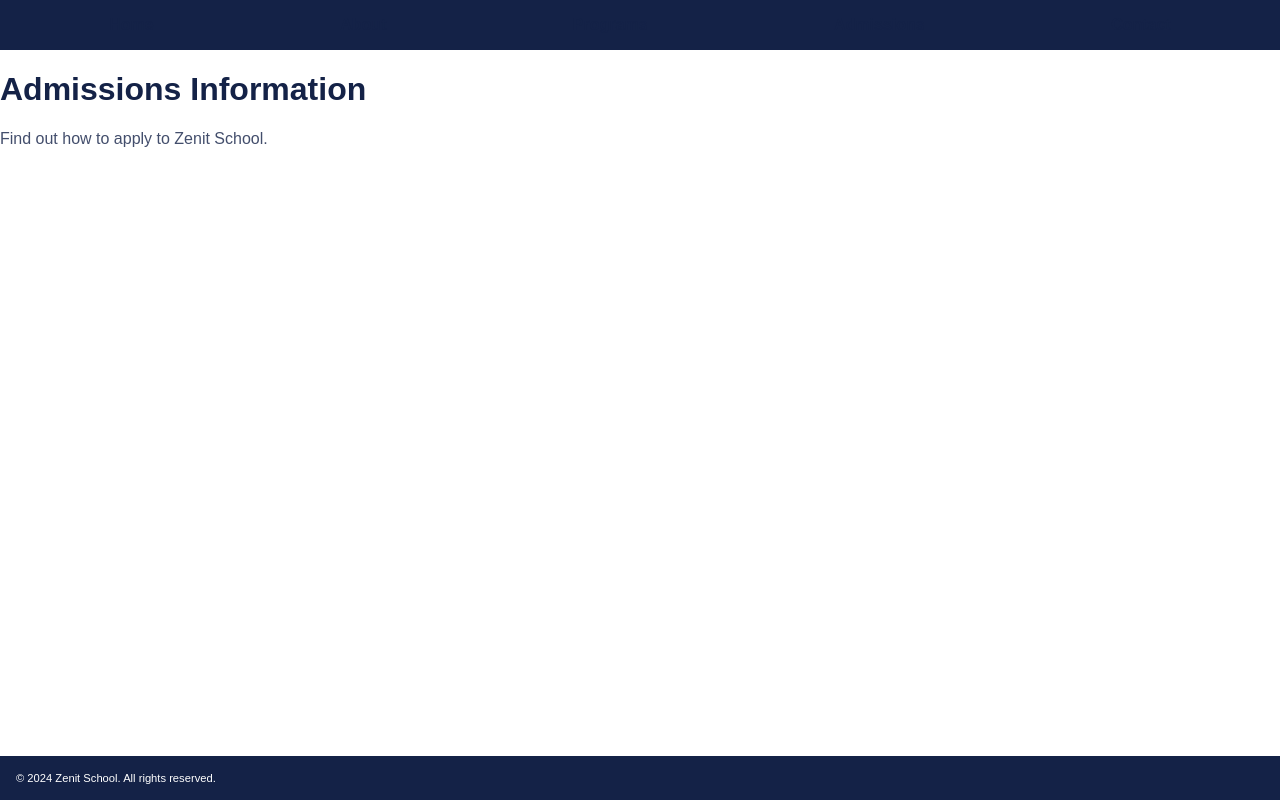
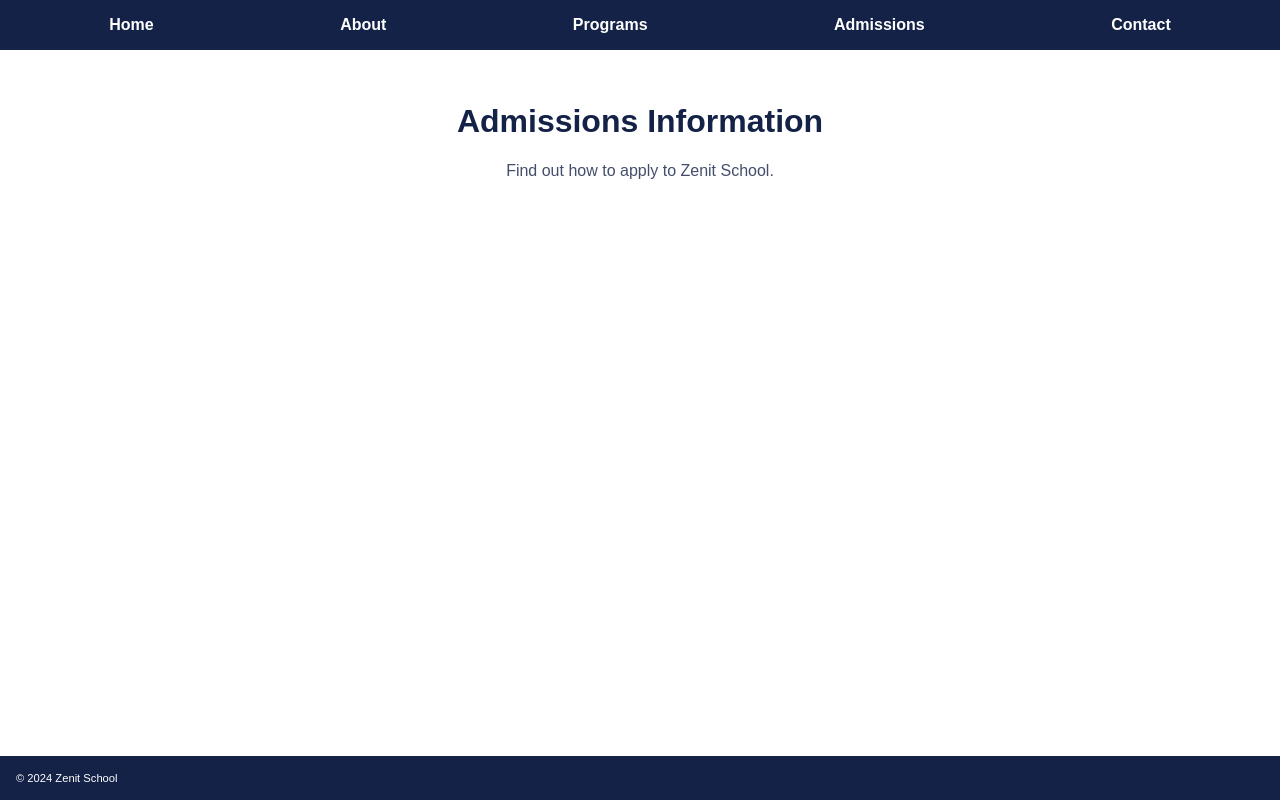
Before and after one commit to lisadeshishku/Zenit-School-, a React (Create React App) app: page /admissions in a window 1280 px wide. Built offline with nearby package versions, Linux system fonts and the light colour scheme.

Commit message:
style changes

```diff
--- a/src/components/Footer.js
+++ b/src/components/Footer.js
@@ -4,7 +4,7 @@
 const Footer = () => {
   return (
     <footer>
-      <p>© 2024 Zenit School. All rights reserved.</p>
+      <p>© 2024 Zenit School</p>
     </footer>
   );
 };
--- a/src/pages/About.js
+++ b/src/pages/About.js
@@ -1,8 +1,9 @@
 import React from 'react';
+import '../styles/About.css'; // Import the CSS file
 
 const About = () => {
   return (
-    <div>
+    <div className="about-container">
       <h1>About Zenit School</h1>
       <p>Learn more about our history and mission.</p>
     </div>
--- a/src/pages/Admissions.js
+++ b/src/pages/Admissions.js
@@ -1,8 +1,9 @@
 import React from 'react';
+import '../styles/Admissions.css'; // Import the CSS file
 
 const Admissions = () => {
   return (
-    <div>
+    <div className="admissions-container">
       <h1>Admissions Information</h1>
       <p>Find out how to apply to Zenit School.</p>
     </div>
--- a/src/pages/Contact.js
+++ b/src/pages/Contact.js
@@ -1,8 +1,9 @@
 import React from 'react';
+import '../styles/Contact.css'; // Import the CSS file
 
 const Contact = () => {
   return (
-    <div>
+    <div className="contact-container">
       <h1>Contact Us</h1>
       <p>Reach out to Zenit School for more information.</p>
     </div>
--- a/src/pages/Programs.js
+++ b/src/pages/Programs.js
@@ -1,8 +1,9 @@
 import React from 'react';
+import '../styles/Programs.css'; // Import the CSS file
 
 const Programs = () => {
   return (
-    <div>
+    <div className="programs-container">
       <h1>Our Programs</h1>
       <p>Discover the range of educational programs we offer.</p>
     </div>
--- /dev/null
+++ b/src/styles/About.css
@@ -0,0 +1,13 @@
+.about-container {
+    text-align: center;
+    padding: 2rem;
+    background-color: white; /* White background */
+  }
+
+  h1 {
+    color: rgba(20, 34, 71, 1); /* Blue headings */
+  }
+
+  p {
+    color: rgba(20, 34, 71, 0.8); /* Slightly lighter blue for paragraphs */
+  }
--- /dev/null
+++ b/src/styles/Admissions.css
@@ -0,0 +1,13 @@
+.admissions-container {
+    text-align: center;
+    padding: 2rem;
+    background-color: white; /* White background */
+  }
+
+  h1 {
+    color: rgba(20, 34, 71, 1); /* Blue headings */
+  }
+
+  p {
+    color: rgba(20, 34, 71, 0.8); /* Slightly lighter blue for paragraphs */
+  }
--- /dev/null
+++ b/src/styles/Contact.css
@@ -0,0 +1,13 @@
+.contact-container {
+    text-align: center;
+    padding: 2rem;
+    background-color: white; /* White background */
+  }
+
+  h1 {
+    color: rgba(20, 34, 71, 1); /* Blue headings */
+  }
+
+  p {
+    color: rgba(20, 34, 71, 0.8); /* Slightly lighter blue for paragraphs */
+  }
--- /dev/null
+++ b/src/styles/Programs.css
@@ -0,0 +1,13 @@
+.programs-container {
+    text-align: center;
+    padding: 2rem;
+    background-color: white; /* White background */
+  }
+
+  h1 {
+    color: rgba(20, 34, 71, 1); /* Blue headings */
+  }
+
+  p {
+    color: rgba(20, 34, 71, 0.8); /* Slightly lighter blue for paragraphs */
+  }
--- a/src/styles/global.css
+++ b/src/styles/global.css
@@ -15,7 +15,6 @@
   }
 
   a {
-    color: rgba(20, 34, 71, 1); /* Blue links */
     text-decoration: none;
   }
 
--- a/src/styles/navbar.css
+++ b/src/styles/navbar.css
@@ -16,7 +16,7 @@
   }
 
   a {
-    color: white; /* White text */
+    color: white; /* Ensure the text is white */
     text-decoration: none;
     font-weight: bold;
   }
```
